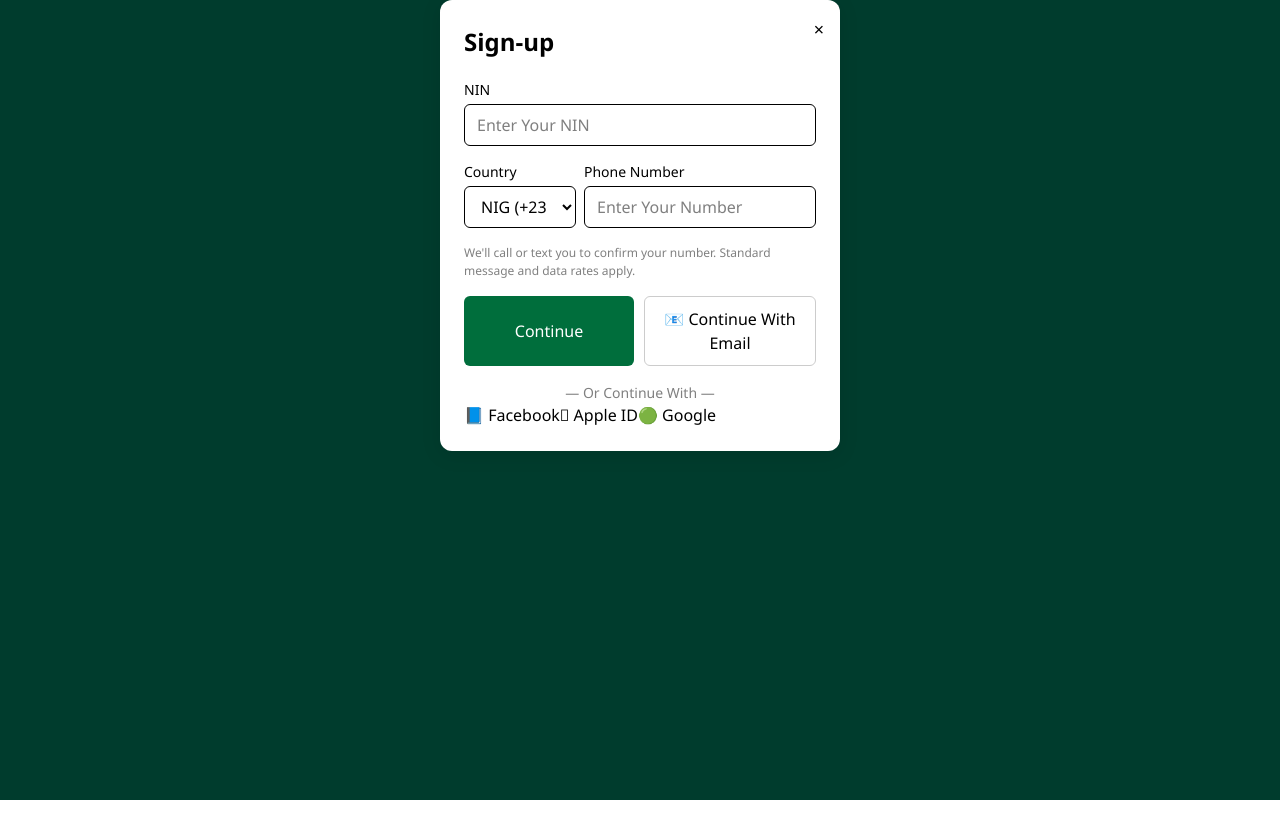
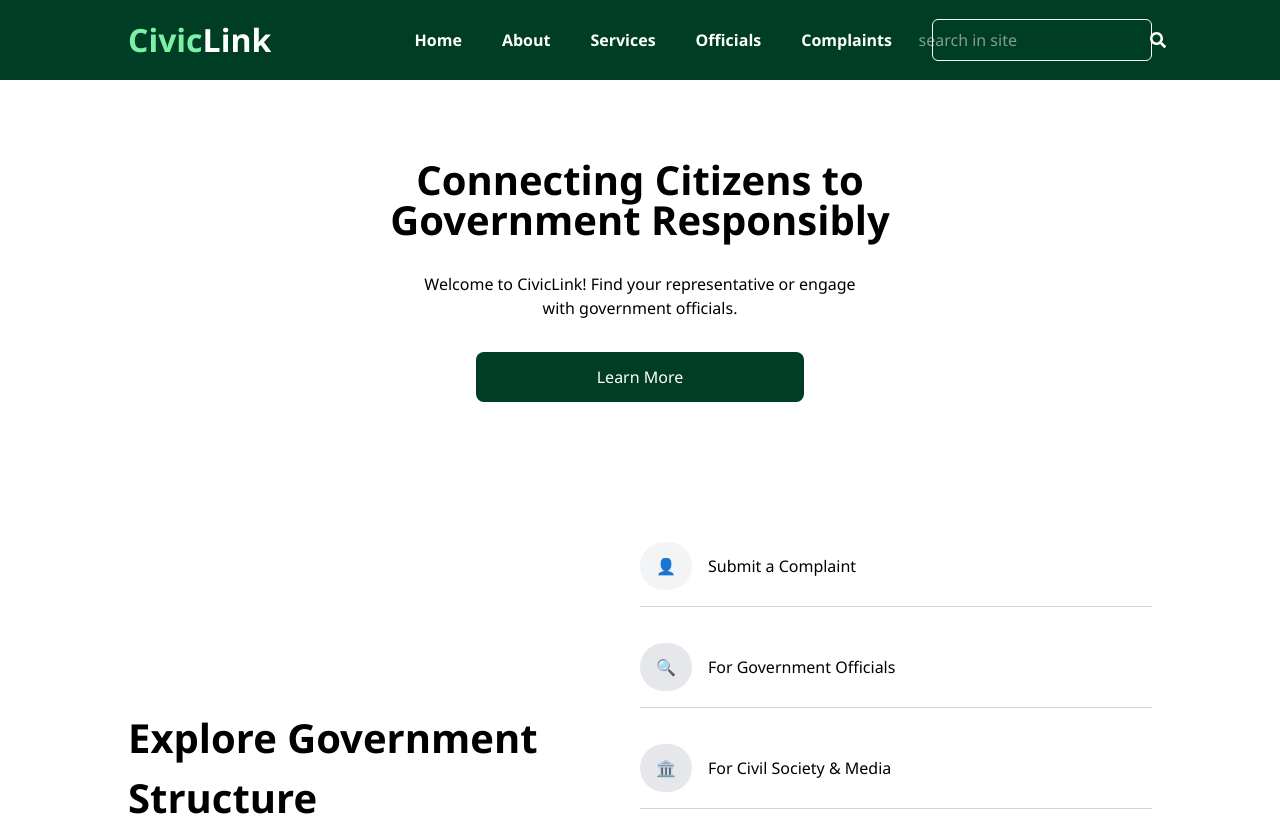
Before and after one commit to Destiny-orumade/civicweb2, a React (Vite) app in the folder civicweb02/: page / in a window 1280 px wide. Shown: the top 816 px of the page. Built offline with nearby package versions, Linux system fonts and the light colour scheme.

Commit message:
feature home

```diff
--- a/civicweb02/src/App.tsx
+++ b/civicweb02/src/App.tsx
@@ -16,10 +16,10 @@ const App = () => {
     createRoutesFromElements(
       // Every route goes here
       <>
-        <Route path="/" element={<Signup />} />
+        <Route path="/signup" element={<Signup />} />
         <Route path="/dashboard" element={<Dashboard />} />
-        <Route path="/" element={<AuthModal />} />
-        <Route path="/home" element={<HomePage />} />
+        <Route path="/dsad" element={<AuthModal />} />
+        <Route path="/" element={<HomePage />} />
       </>
     )
   );
--- a/civicweb02/src/components/Auth/AuthModal.tsx
+++ b/civicweb02/src/components/Auth/AuthModal.tsx
@@ -1,10 +1,15 @@
 import React from "react";
+import { useState } from "react";
 import "../../styles/AuthModal.css";
 import NINInput from "./NinInput";
 import PhoneInput from "./PhoneInput";
 import SocialButtons from "./SocialButtons";
 
 const AuthModal = () => {
+    const [email, setEmail] = useState<string>("");
+    const [password, setPassword] = useState<string>("");
+
+
   return (
     <div className="auth-modal">
       <button className="close-button">×</button>
```
